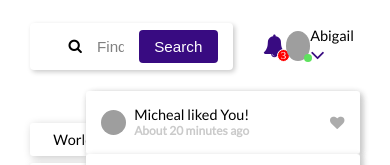
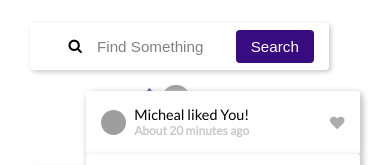
Before and after one commit to Fatimah019/flexIt, a React (Create React App) app: page / in a window 390 px wide. Shown: the top 165 px of the page. Built offline with nearby package versions, Linux system fonts and the light colour scheme; no server answers; grey boxes are pictures that could not be loaded.

Commit message:
Fix header flex

```diff
--- a/src/Components/Header/index.css
+++ b/src/Components/Header/index.css
@@ -1,7 +1,3 @@
-.header {
-  /* position:relative */
-}
-
 .header {
   position: sticky;
   top: 0;
@@ -55,9 +51,7 @@ header {
 }
 .header-right {
   flex: 2;
-  /* background-color:yellow; */
   display: flex;
-  justify-content: space-between;
   align-items: center;
 }
 .header-right i {
@@ -111,3 +105,12 @@ header {
   justify-content: center;
   border-radius: 50%;
 }
+
+@media screen and (max-width:768px){
+  header{
+    flex-direction: column;
+  }
+  .search-container{
+    margin-bottom: 1rem;
+  }
+}
```
